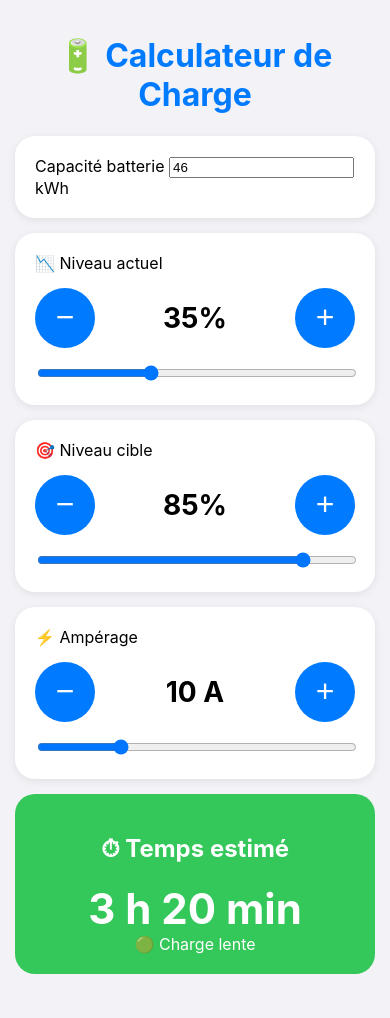
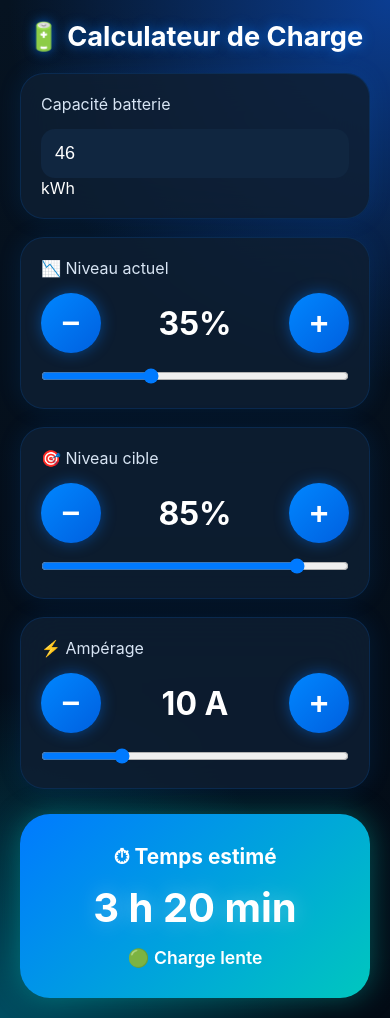
Before and after one commit to totoelect/calculateur-charge, a plain HTML site: page index.html in a window 390 px wide. Before the commit the page ends 989 px from the top, so only its background shows below. Drawn offline with Linux system fonts and the light colour scheme.

Commit message:
Revamp styles in style.css with new design
The CSS file has been completely rewritten to implement a new design with improved styles, variables for colors, and responsive adjustments.

```diff
--- a/style.css
+++ b/style.css
@@ -1,63 +1,297 @@
+:root{
+
+    --bg:#061321;
+    --bg2:#091b2f;
+
+    --card:rgba(15,31,51,.85);
+
+    --blue:#007AFF;
+    --cyan:#00C7BE;
+
+    --green:#30D158;
+    --orange:#FF9F0A;
+    --red:#FF453A;
+
+    --text:#FFFFFF;
+    --text2:#B8C5D6;
+}
+
+*{
+    box-sizing:border-box;
+    margin:0;
+    padding:0;
+}
+
 body{
-    margin:0;
-    background:#F2F2F7;
+
+    min-height:100vh;
+
     font-family:-apple-system,BlinkMacSystemFont,sans-serif;
+
+    background:
+    radial-gradient(circle at top right,#0b3d91 0%,transparent 35%),
+    radial-gradient(circle at bottom left,#004d61 0%,transparent 30%),
+    linear-gradient(180deg,var(--bg),#030b15);
+
+    color:var(--text);
+
+    padding:20px;
 }
 
 .container{
+
     max-width:500px;
+
     margin:auto;
-    padding:15px;
 }
 
 h1{
+
     text-align:center;
-    color:#007AFF;
+
+    color:white;
+
+    font-size:2rem;
+
+    margin-bottom:20px;
+
+    text-shadow:
+    0 0 12px rgba(0,122,255,.7);
+}
+
+.subtitle{
+
+    text-align:center;
+
+    color:var(--text2);
+
+    margin-bottom:25px;
 }
 
 .card{
-    background:white;
-    border-radius:20px;
+
+    background:var(--card);
+
+    backdrop-filter:blur(20px);
+
+    border-radius:24px;
+
+    border:1px solid rgba(0,122,255,.15);
+
     padding:20px;
+
+    margin-bottom:18px;
+
+    box-shadow:
+    0 0 25px rgba(0,122,255,.12);
+
+}
+
+.card label{
+
+    display:block;
+
+    font-size:1rem;
+
     margin-bottom:15px;
-    box-shadow:0 2px 8px rgba(0,0,0,.08);
+
+    color:#d8e5f4;
 }
 
 .controls{
+
     display:flex;
+
     justify-content:space-between;
+
     align-items:center;
-    margin:15px 0;
+
+    margin-bottom:15px;
+}
+
+.controls span{
+
+    font-size:2rem;
+
+    font-weight:700;
+
+    color:white;
 }
 
 button{
-    width:60px;
-    height:60px;
+
+    width:70px;
+
+    height:70px;
+
+    border-radius:50%;
+
     border:none;
-    border-radius:30px;
-    background:#007AFF;
+
+    cursor:pointer;
+
+    background:
+    linear-gradient(
+    135deg,
+    #0086ff,
+    #0060df
+    );
+
     color:white;
+
     font-size:32px;
+
+    font-weight:bold;
+
+    box-shadow:
+    0 0 15px rgba(0,122,255,.45);
+
+    transition:.2s;
 }
 
-.controls span{
-    font-size:28px;
-    font-weight:bold;
+button:active{
+
+    transform:scale(.95);
 }
 
-input[type="range"]{
+input[type=range]{
+
     width:100%;
+
+    accent-color:#007AFF;
+}
+
+input[type=number]{
+
+    width:100%;
+
+    padding:14px;
+
+    border-radius:14px;
+
+    border:none;
+
+    background:#102640;
+
+    color:white;
+
+    font-size:18px;
 }
 
 .result{
+
+    border-radius:30px;
+
+    padding:30px;
+
     text-align:center;
-    background:#34C759;
-    color:white;
-    border-radius:20px;
-    padding:20px;
+
+    background:
+    linear-gradient(
+    135deg,
+    #007AFF,
+    #00C7BE
+    );
+
+    box-shadow:
+    0 0 30px rgba(0,199,190,.4);
+
+    margin-top:25px;
+}
+
+.result h2{
+
+    margin-bottom:15px;
+
+    font-size:1.3rem;
 }
 
 #temps{
-    font-size:42px;
+
+    font-size:3rem;
+
     font-weight:bold;
+
+    line-height:1.2;
+
+    text-shadow:
+    0 0 20px rgba(255,255,255,.3);
 }
+
+#etat{
+
+    margin-top:15px;
+
+    font-size:1.1rem;
+
+    font-weight:600;
+}
+
+.reset-btn{
+
+    width:100%;
+
+    height:60px;
+
+    border-radius:18px;
+
+    font-size:18px;
+
+    margin-top:20px;
+
+    background:
+    linear-gradient(
+    135deg,
+    #1d3557,
+    #274c77
+    );
+}
+
+.vehicle-banner{
+
+    background:
+    linear-gradient(
+    135deg,
+    rgba(0,122,255,.1),
+    rgba(0,199,190,.1)
+    );
+
+    border-radius:28px;
+
+    padding:20px;
+
+    text-align:center;
+
+    margin-bottom:20px;
+}
+
+.vehicle-banner h2{
+
+    font-size:2rem;
+
+    color:white;
+}
+
+.vehicle-banner p{
+
+    margin-top:5px;
+
+    color:#9ecbff;
+}
+
+@media(max-width:480px){
+
+    h1{
+        font-size:1.7rem;
+    }
+
+    #temps{
+        font-size:2.5rem;
+    }
+
+    button{
+
+        width:60px;
+        height:60px;
+    }
+}
```
